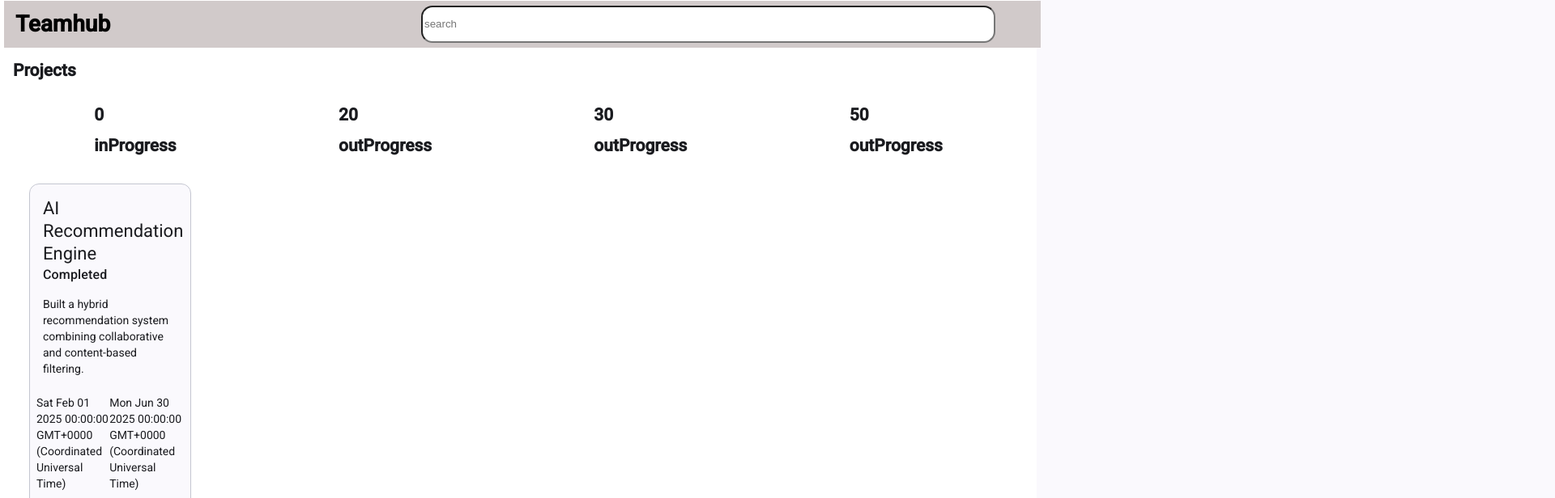
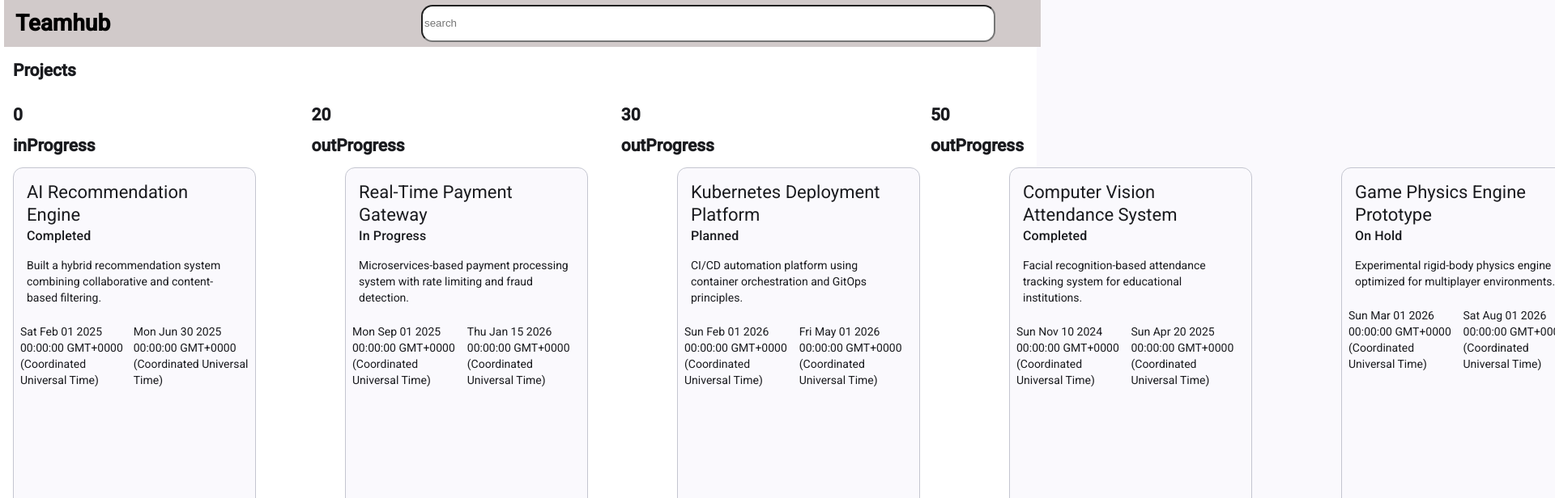
Before and after one commit to Ahtat204/TeamHub, an Angular app in the folder teamcollaborationhub.client/: page /home in a window 1280 px wide. Shown: the top 616 px of the page at 81% size, 1920 px wide, since content can reach past the window. Built offline with nearby package versions, Linux system fonts and the light colour scheme.

Commit message:
fixed project list direction

```diff
--- a/teamcollaborationhub.client/src/app/dashboard/dashboard.css
+++ b/teamcollaborationhub.client/src/app/dashboard/dashboard.css
@@ -1,25 +1,27 @@
-.dash-body{
+.dash-body {
 
 }
 
-.nav-bar{
+.nav-bar {
   background: #d1caca !important;
   position: fixed !important;
-  top: 1px;
+  top: 0px;
   display: flex;
-  width:100%;
-
+  width: 100%;
+  z-index: 10;
   left: 5px !important;
   flex-direction: row;
   align-items: center;
   justify-content: space-between;
-  gap:200px;
+  gap: 200px;
 }
-.logo{
+
+.logo {
   color: #000000 !important;
-  margin-left:14px;
+  margin-left: 14px;
 }
-.searchbar{
+
+.searchbar {
   display: flex;
   padding-bottom: 10px !important;
   align-items: center;
@@ -28,7 +30,8 @@
   background-color: #ffffff !important;
 
 }
-.search-input{
+
+.search-input {
   margin-top: 10px;
   width: 700px !important;
   height: 40px !important;
@@ -37,14 +40,25 @@
   padding-right: 3px !important;
   left: 40px !important;
 }
-.project-section{
+
+.project-section {
   display: flex;
   flex-direction: row;
-  justify-content:space-around;
+  justify-content: space-between;
   gap: 0;
 }
-.project-grid{
+
+.project-grid {
+  position: absolute;
   display: flex;
-  flex-direction: column;
-  padding: 20px;
+  flex-direction: row;
+
 }
+
+.project-list {
+  display: grid;
+
+  grid-template-columns: 300px 0 0 110px;
+  grid-template-rows:520px 420px 420px 40px ;
+  z-index: 0;
+}
--- a/teamcollaborationhub.client/src/app/dashboard/dashboard.html
+++ b/teamcollaborationhub.client/src/app/dashboard/dashboard.html
@@ -8,9 +8,6 @@
 <app-projects-stats class="project-section"/>
 <main class="dash-body">
   <section class="project-grid">
-    <div>
-      <app-project-grid *ngFor="let p of projects" [project]="p"/>
-    </div>
-
+    <app-project-grid *ngFor="let p of projects" [project]="p" class="project-list"/>
   </section>
 </main>
--- a/teamcollaborationhub.client/src/app/dashboard/dashboard.ts
+++ b/teamcollaborationhub.client/src/app/dashboard/dashboard.ts
@@ -2,7 +2,6 @@ import {Component, Injectable} from '@angular/core';
 import {ProjectsStats} from '../projects-stats/projects-stats';
 import {Project, ProjectElement} from '../project-grid/project-element.component';
 import {NgForOf} from '@angular/common';
-import {User} from '../user-signup/user-signup';
 
 
 
--- a/teamcollaborationhub.client/src/app/project-grid/project-element.component.css
+++ b/teamcollaborationhub.client/src/app/project-grid/project-element.component.css
@@ -1,8 +1,12 @@
 .example-card {
-  max-width: 200px;
+  max-width: 2200px;
 }
 
 .example-header-image {
   background-image: url('https://material.angular.dev/assets/img/examples/shiba1.jpg');
   background-size: cover;
 }
+.project-container{
+  width: 100%;
+  height: 100%;
+}
--- a/teamcollaborationhub.client/src/app/project-grid/project-element.component.html
+++ b/teamcollaborationhub.client/src/app/project-grid/project-element.component.html
@@ -1,5 +1,5 @@
-<ng-container onClick={}  >
-  <mat-card class="example-card" appearance="outlined">
+<ng-container onClick={} class="project-container" >
+  <mat-card class="example-card" appearance="outlined" >
     <mat-card-header>
       <mat-card-title>{{project.Name}}</mat-card-title>
       <mat-card-subtitle>{{project.Status}}</mat-card-subtitle>
```
